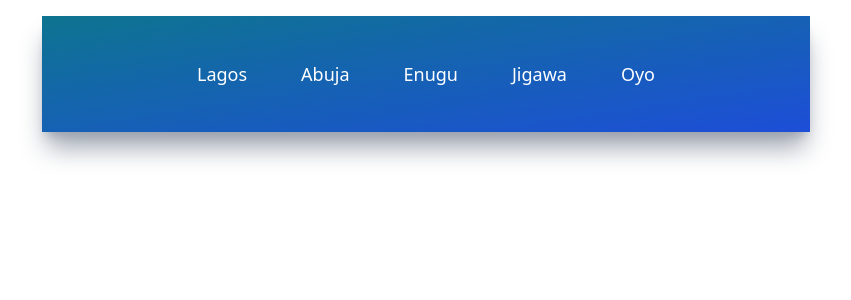
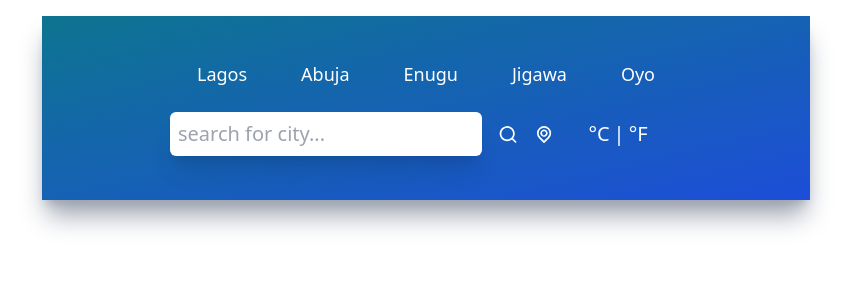
Before and after one commit to spython001/react-weather-app, a React (Vite) app: page / in a window 1280 px wide. Shown: the top 300 px of the page, without its empty margins (214-1065 px from the left). Built offline with nearby package versions, Linux system fonts and the light colour scheme.

Commit message:
modified content of Inputs jsx file

```diff
--- a/src/App.jsx
+++ b/src/App.jsx
@@ -1,4 +1,5 @@
 import "./App.css";
+import Inputs from "./components/Inputs";
 import TopButtons from "./components/TopButtons";
 //import UilReact from "@iconscout/react-unicons/icons/uil-react";
 
@@ -7,6 +8,7 @@
     <div className="mx-auto max-w-screen-md mt-4 py-5 px-32 bg-gradient-to-br from-cyan-700 to-blue-700 h-fit shadow-xl
     shadow-gray-400">
       <TopButtons/>
+      <Inputs/>
     </div>
   );
 }
--- a/src/components/Inputs.jsx
+++ b/src/components/Inputs.jsx
@@ -0,0 +1,28 @@
+import { UilSearch, UilLocationPoint } from '@iconscout/react-unicons'
+
+export default function Inputs() {
+  return (
+    <div className='flex flex-row justify-center my-6'>
+
+        <div className='flex flex-row w-3/4 items-center justify-center space-x-4'>
+            <input
+              type="text"
+              placeholder='Search for city...'
+              className='text-xl font-light p-2 w-full shadow-xl bg-white focus:outline-none capitalize placeholder:lowercase rounded-md'
+            />
+            <UilSearch size={25} className='text-white cursor-pointer transition ease-out hover:scale-125'/>
+            <UilLocationPoint size={25} className='text-white cursor-pointer transition ease-out hover:scale-125'/>
+        </div>
+
+        <div className='flex flex-row w-1/4 items-center justify-center'>
+            <button name='metric' className='text-xl text-white font-light'>
+                °C
+            </button>
+            <p className='text-xl text-white mx-1'>|</p>
+            <button name='imperial' className='text-xl text-white font-light'>
+                °F
+            </button>
+        </div>
+    </div>
+  )
+}
```
